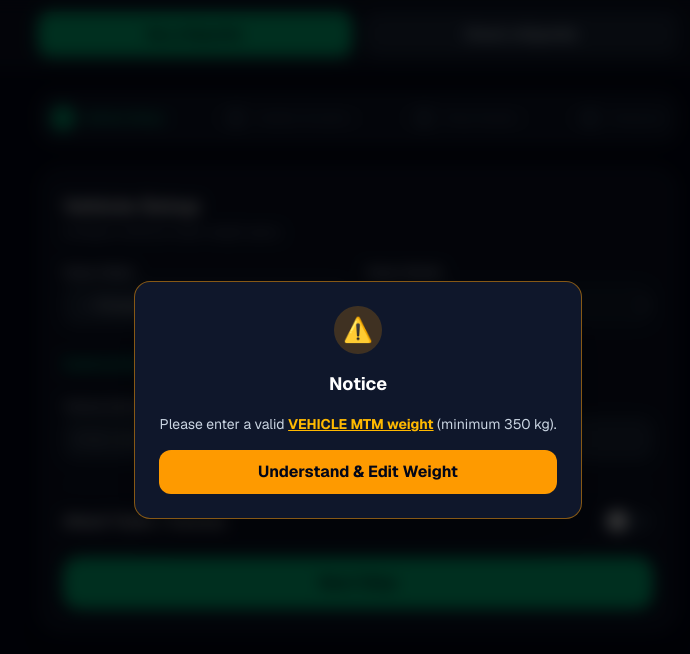
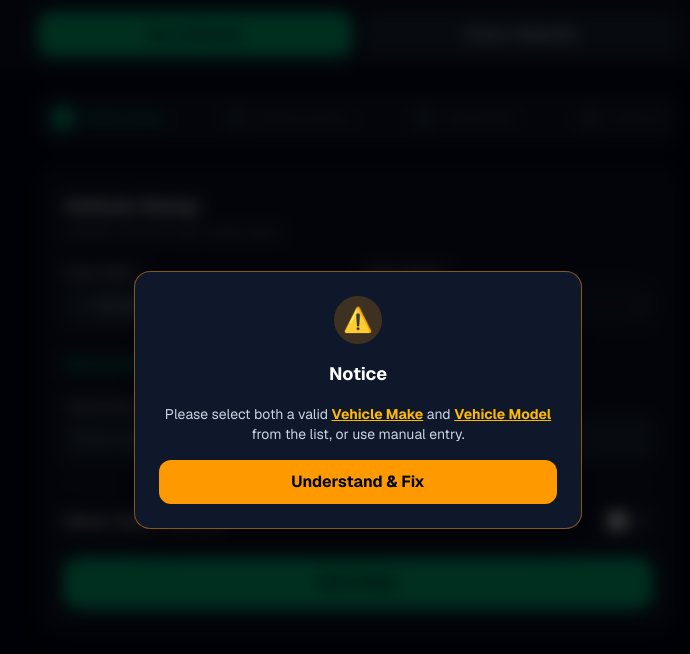
Before and after one commit to AkselM2K/bg-vignette-app, a Next.js app: page / in a window 1280 px wide. Both pictures are taken after a click on the button "Next Step". Shown: the top 654 px of the page, without its empty margins (282-972 px from the left). Built offline with nearby package versions, Linux system fonts and the light colour scheme.

Commit message:
Implement final minor update to perfection

```diff
--- a/app/page.tsx
+++ b/app/page.tsx
@@ -246,6 +246,27 @@ export default function VignetteExpressWizard() {
 
   // Step 1 validation with modal confirmation before focus switch
   const handleStep1Next = () => {
+    // Validate Make & Model requirement
+    if (!isManualVehicle) {
+      if (!selectedMake.trim() || !selectedModel.trim()) {
+        setPopupMessage(
+          <span>
+            Please select both a valid <strong className="text-amber-400 font-bold underline">Vehicle Make</strong> and <strong className="text-amber-400 font-bold underline">Vehicle Model</strong> from the list, or use manual entry.
+          </span>
+        );
+        return;
+      }
+    } else {
+      if (!manualMake.trim() || !manualModel.trim()) {
+        setPopupMessage(
+          <span>
+            Please type in both your <strong className="text-amber-400 font-bold underline">Vehicle Make</strong> and <strong className="text-amber-400 font-bold underline">Vehicle Model</strong> manually.
+          </span>
+        );
+        return;
+      }
+    }
+
     if (vehicleMtmKg < 350) {
       setPopupMessage(
         <span>
@@ -354,7 +375,7 @@ export default function VignetteExpressWizard() {
               onClick={handleUnderstandAndEdit}
               className="w-full py-2.5 bg-amber-500 hover:bg-amber-400 text-slate-950 font-bold rounded-xl transition"
             >
-              Understand & Edit Weight
+              Understand & Fix
             </button>
           </div>
         </div>
@@ -521,7 +542,7 @@ export default function VignetteExpressWizard() {
                 {!isManualVehicle ? (
                   <div className="grid grid-cols-1 md:grid-cols-2 gap-4">
                     <div>
-                      <label className="block text-xs font-semibold text-slate-300 mb-1">Select Make</label>
+                      <label className="block text-xs font-semibold text-slate-300 mb-1">Select Make *</label>
                       <select
                         value={selectedMake}
                         onChange={(e) => handleMakeChange(e.target.value)}
@@ -537,7 +558,7 @@ export default function VignetteExpressWizard() {
                     </div>
 
                     <div>
-                      <label className="block text-xs font-semibold text-slate-300 mb-1">Select Model</label>
+                      <label className="block text-xs font-semibold text-slate-300 mb-1">Select Model *</label>
                       <select
                         value={selectedModel}
                         onChange={(e) => handleModelChange(e.target.value)}
@@ -556,7 +577,7 @@ export default function VignetteExpressWizard() {
                 ) : (
                   <div className="grid grid-cols-1 md:grid-cols-2 gap-4">
                     <div>
-                      <label className="block text-xs font-semibold text-slate-300 mb-1">Enter Make</label>
+                      <label className="block text-xs font-semibold text-slate-300 mb-1">Enter Make *</label>
                       <input
                         type="text"
                         value={manualMake}
@@ -567,7 +588,7 @@ export default function VignetteExpressWizard() {
                     </div>
 
                     <div>
-                      <label className="block text-xs font-semibold text-slate-300 mb-1">Enter Model</label>
+                      <label className="block text-xs font-semibold text-slate-300 mb-1">Enter Model *</label>
                       <input
                         type="text"
                         value={manualModel}
@@ -969,6 +990,13 @@ export default function VignetteExpressWizard() {
 
                 <div className="bg-slate-800/60 p-4 rounded-2xl border border-slate-700 space-y-2.5 text-xs">
                   <div className="flex justify-between items-center text-slate-300">
+                    <span>Vehicle Make & Model:</span>
+                    <strong className="text-white">
+                      {isManualVehicle ? `${manualMake} ${manualModel}` : `${selectedMake} ${selectedModel}`}
+                    </strong>
+                  </div>
+
+                  <div className="flex justify-between items-center text-slate-300">
                     <span>Vehicle Plate:</span>
                     <strong className="text-emerald-400 font-mono text-sm">{sanitizeLicensePlate(licensePlate)} ({regCountry})</strong>
                   </div>
```
